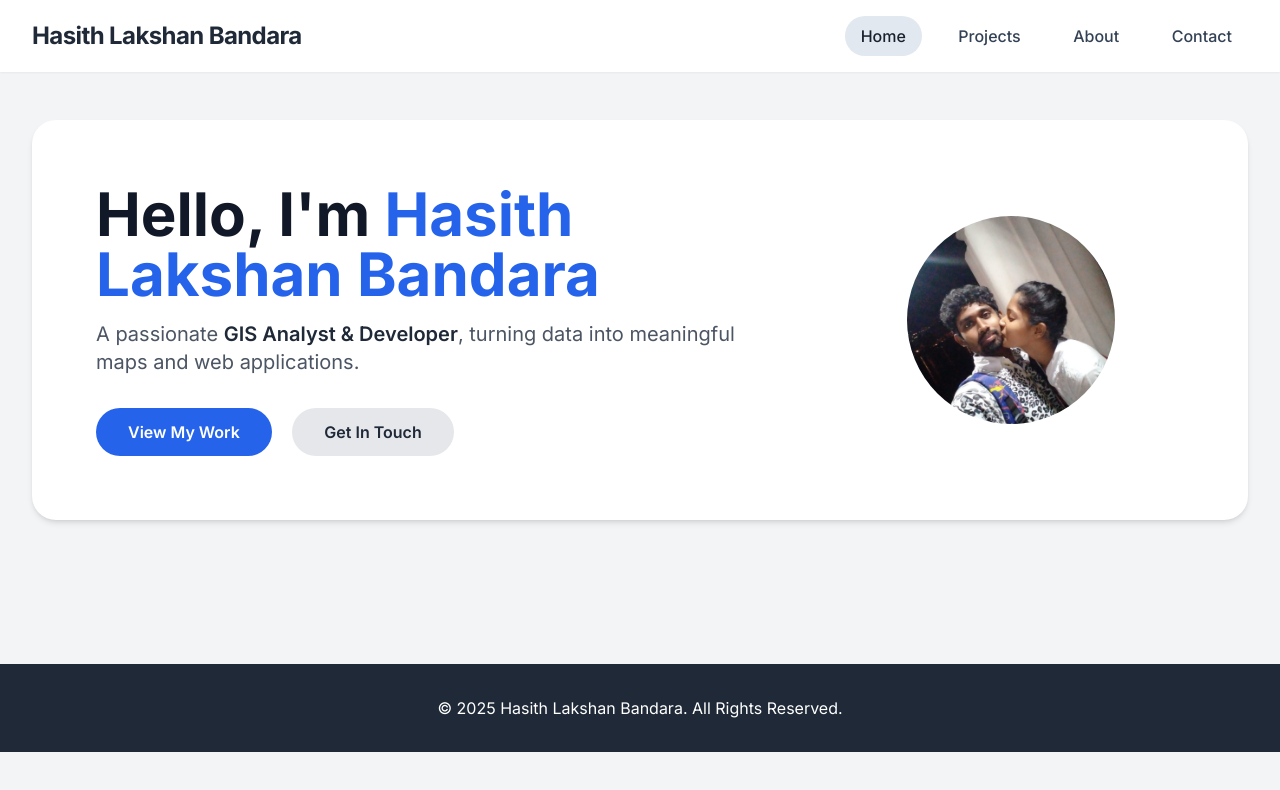
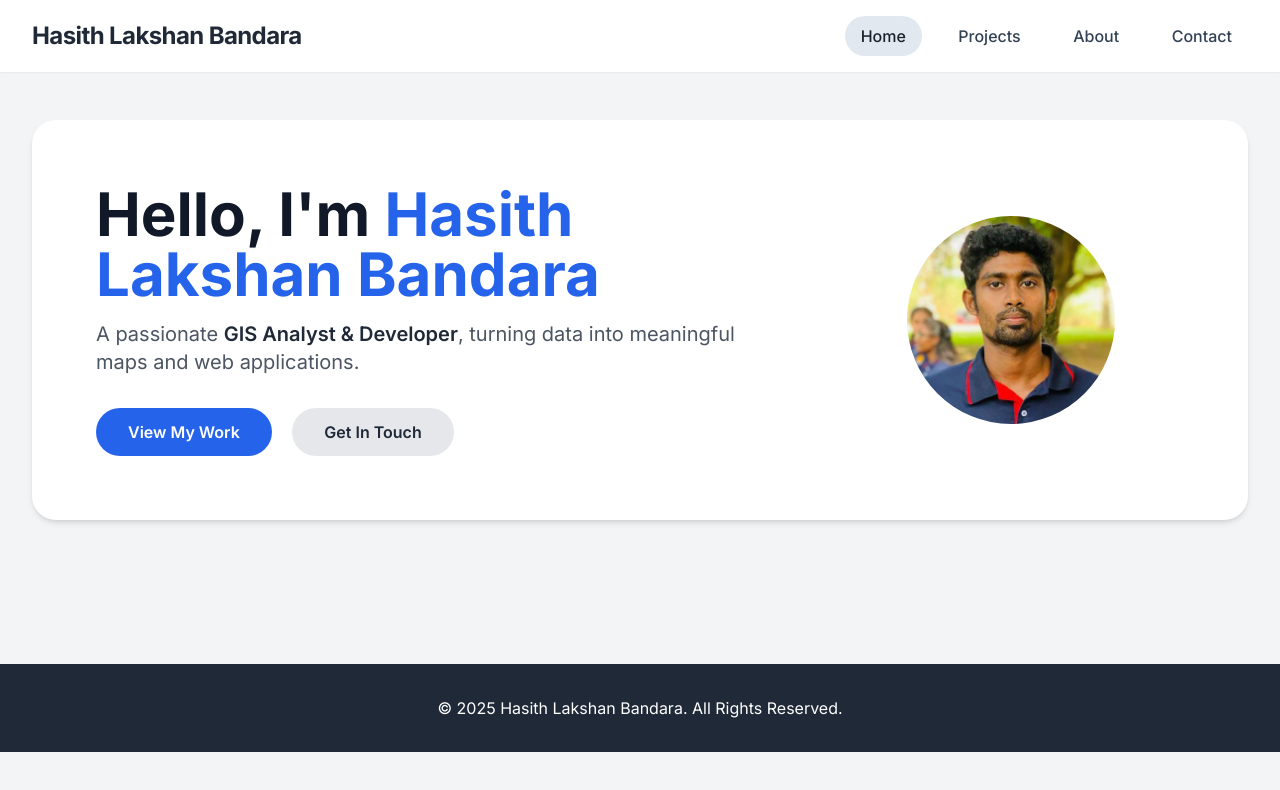
Before and after one commit to hasitharuma/portfolio, a plain HTML site: page index.html in a window 1280 px wide. Drawn offline with nearby package versions, Linux system fonts and the light colour scheme.

Commit message:
Update index.html

```diff
--- a/index.html
+++ b/index.html
@@ -78,7 +78,7 @@
                     </div>
                 </div>
                 <div class="lg:w-1/3 mt-10 lg:mt-0 flex justify-center">
-                    <img src="images/i.jpg"
+                    <img src="images/profile.jpg"
                          alt="Profile Picture"
                          class="rounded-full w-40 h-40 sm:w-52 sm:h-52 object-cover">
                 </div>
@@ -125,7 +125,7 @@
             <h2 class="text-3xl sm:text-4xl font-bold text-gray-900 text-center mb-8">About Me</h2>
             <div class="flex flex-col lg:flex-row items-center lg:space-x-12">
                 <div class="lg:w-1/3 flex-shrink-0">
-                    <img src="images/i.jpg" alt="Your Photo" class="w-full rounded-2xl shadow-md object-cover">
+                    <img src="images/profile.jpg" alt="Your Photo" class="w-full rounded-2xl shadow-md object-cover">
                 </div>
                 <div class="lg:w-2/3 mt-8 lg:mt-0">
                     <h3 class="text-2xl font-bold text-gray-900">My Story</h3>
```
